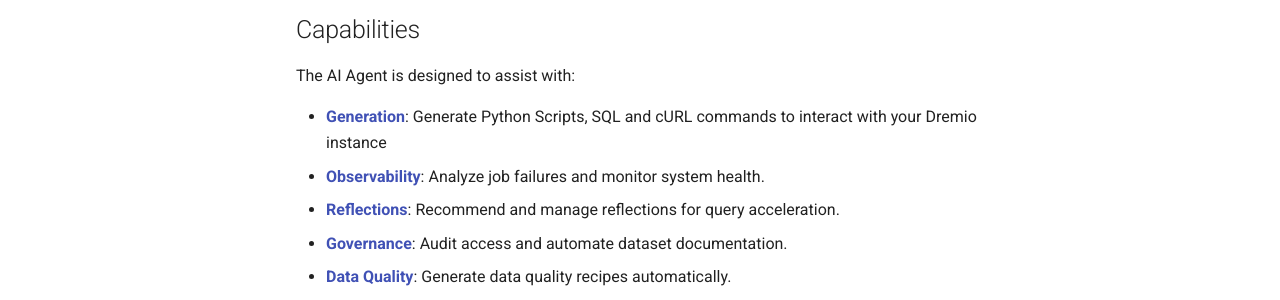
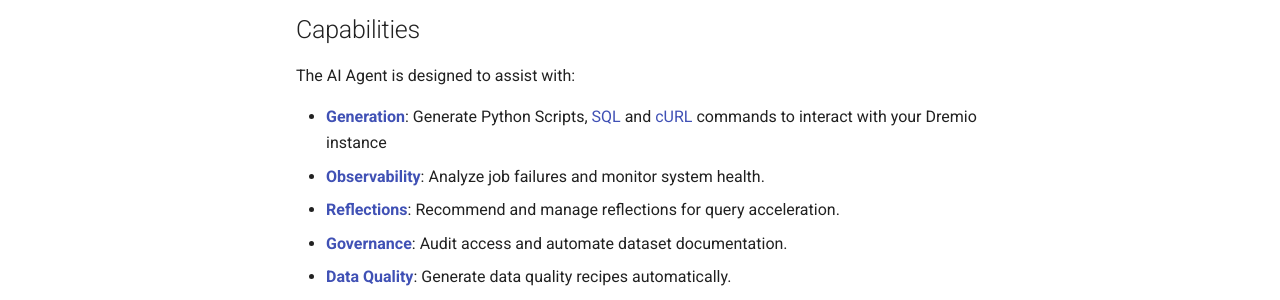
Before and after one commit to developer-advocacy-dremio/dremio-cloud-dremioframe, an MkDocs documentation site: the page built from docs/ai/overview.md, in a window 1280 px wide and 1221 px high. Shown: the part 307-607 px from the top of the window. Built offline with MkDocs 1.6.1 and Material for MkDocs 9.7.7, drawn with Linux system fonts in a browser that asks for light colours; comment, search, counter and statistics services are not loaded; part of the change alters nothing that is shown.

```diff
--- a/docs/ai/overview.md
+++ b/docs/ai/overview.md
@@ -6,7 +6,7 @@ DremioFrame includes a powerful AI Agent powered by Large Language Models (LLMs)
 
 The AI Agent is designed to assist with:
 
--   **[Generation](generation.md)**: Generate Python Scripts, SQL and cURL commands to interact with your Dremio instance
+-   **[Generation](generation.md)**: Generate Python Scripts, [SQL](sql.md) and [cURL](api.md) commands to interact with your Dremio instance
 -   **[Observability](observability.md)**: Analyze job failures and monitor system health.
 -   **[Reflections](reflections.md)**: Recommend and manage reflections for query acceleration.
 -   **[Governance](governance.md)**: Audit access and automate dataset documentation.
```
